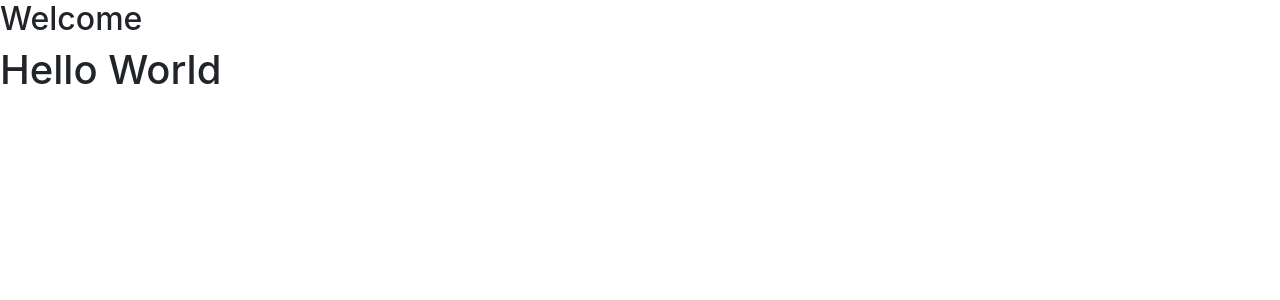
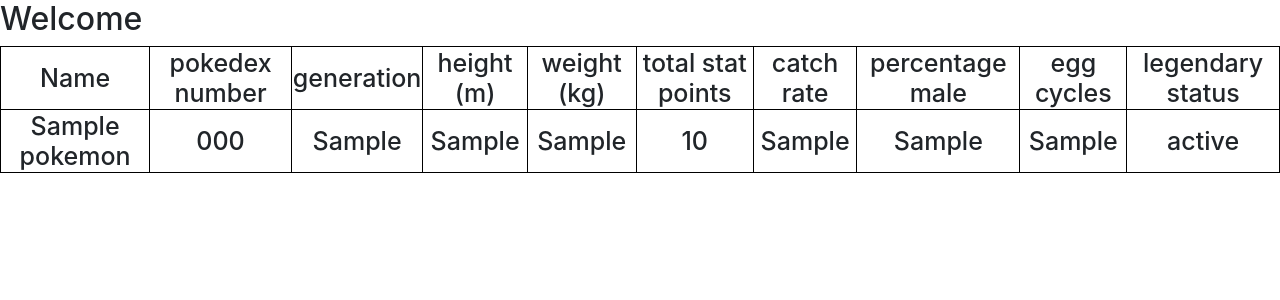
Before and after one commit to Rossbrownzzz/Database_Website, a PHP site: page / in a window 1280 px wide. Shown: the part 112-412 px from the top of the page. Run offline with PHP 8.4, Linux system fonts and the light colour scheme; tables that the repository leaves empty or names only in its code hold one stand-in row (values such as "Sample post").

Commit message:
PHP tables

```diff
--- a/Database-Website/index.php
+++ b/Database-Website/index.php
@@ -1,4 +1,10 @@
 <!DOCTYPE html>
+<style>
+td {
+border: 1px solid black;
+}
+</style>
+
 <html lang="en">
 	<head>
 		<link rel="stylesheet" href="https://cdn.jsdelivr.net/npm/bootstrap@4.5.3/dist/css/bootstrap.min.css" integrity="sha384-TX8t27EcRE3e/ihU7zmQxVncDAy5uIKz4rEkgIXeMed4M0jlfIDPvg6uqKI2xXr2" crossorigin="anonymous">
@@ -40,16 +46,64 @@
 						<h2>Welcome</h2>
 					</div>
 				</div>
-				<!--<table>
-					{% for row in test %}
-					<tr>
-					  <th> {{ row[0] }}</th>
-					</tr>
-					{% endfor %}
-				  </table> -->
+
 					<h1>
 					<?php
-					echo "Hello World";
+					$servername = "localhost";
+					$username = "admin";
+					$password = "workplaceready";
+					$dbname = "pokemondb";
+
+					// Create connection
+					$conn = new mysqli($servername, $username, $password, $dbname);
+					// Check connection
+					if ($conn->connect_error) {
+					die("Connection failed: " . $conn->connect_error);
+					}
+
+					$sql = "SELECT * FROM pokemon";
+					$result = $conn->query($sql);
+
+					//if the table is not empty
+					if ($result->num_rows > 0) {
+					// format as table
+					echo "<div><table>";
+
+					//add headers
+					echo "<tr>";
+					echo "<td align='center' style='font-size:25px'>Name</td>";
+					echo "<td align='center' style='font-size:25px'>pokedex number</td>";
+					echo "<td align='center' style='font-size:25px'>generation</td>";
+					echo "<td align='center' style='font-size:25px'>height (m)</td>";
+					echo "<td align='center' style='font-size:25px'>weight (kg)</td>";
+					echo "<td align='center' style='font-size:25px'>total stat points</td>";
+					echo "<td align='center' style='font-size:25px'>catch rate</td>";
+					echo "<td align='center' style='font-size:25px'>percentage male</td>";
+					echo "<td align='center' style='font-size:25px'>egg cycles</td>";
+					echo "<td align='center' style='font-size:25px'>legendary status</td>";
+					echo "</tr>\n";
+
+
+					//display all values out of the table
+					while($row = $result->fetch_assoc()) {
+					echo "<tr>";
+					echo "<td align='center' style='font-size:25px'>$row[name]</td>";
+					echo "<td align='center' style='font-size:25px'>$row[pokedex_number]</td>";
+					echo "<td align='center' style='font-size:25px'>$row[generation]</td>";
+					echo "<td align='center' style='font-size:25px'>$row[height_m]</td>";
+					echo "<td align='center' style='font-size:25px'>$row[weight_kg]</td>";
+					echo "<td align='center' style='font-size:25px'>$row[total_points]</td>";
+					echo "<td align='center' style='font-size:25px'>$row[catch_rate]</td>";
+					echo "<td align='center' style='font-size:25px'>$row[percentage_male]</td>";
+					echo "<td align='center' style='font-size:25px'>$row[egg_cycles]</td>";
+					echo "<td align='center' style='font-size:25px'>$row[legendary_status]</td>";
+					echo "</tr>\n";
+					}
+					echo "</table></div>";
+					} else {
+					echo "0 results";
+					}
+					$conn->close();
 					?>
 					</h1>
 				</main>
```
